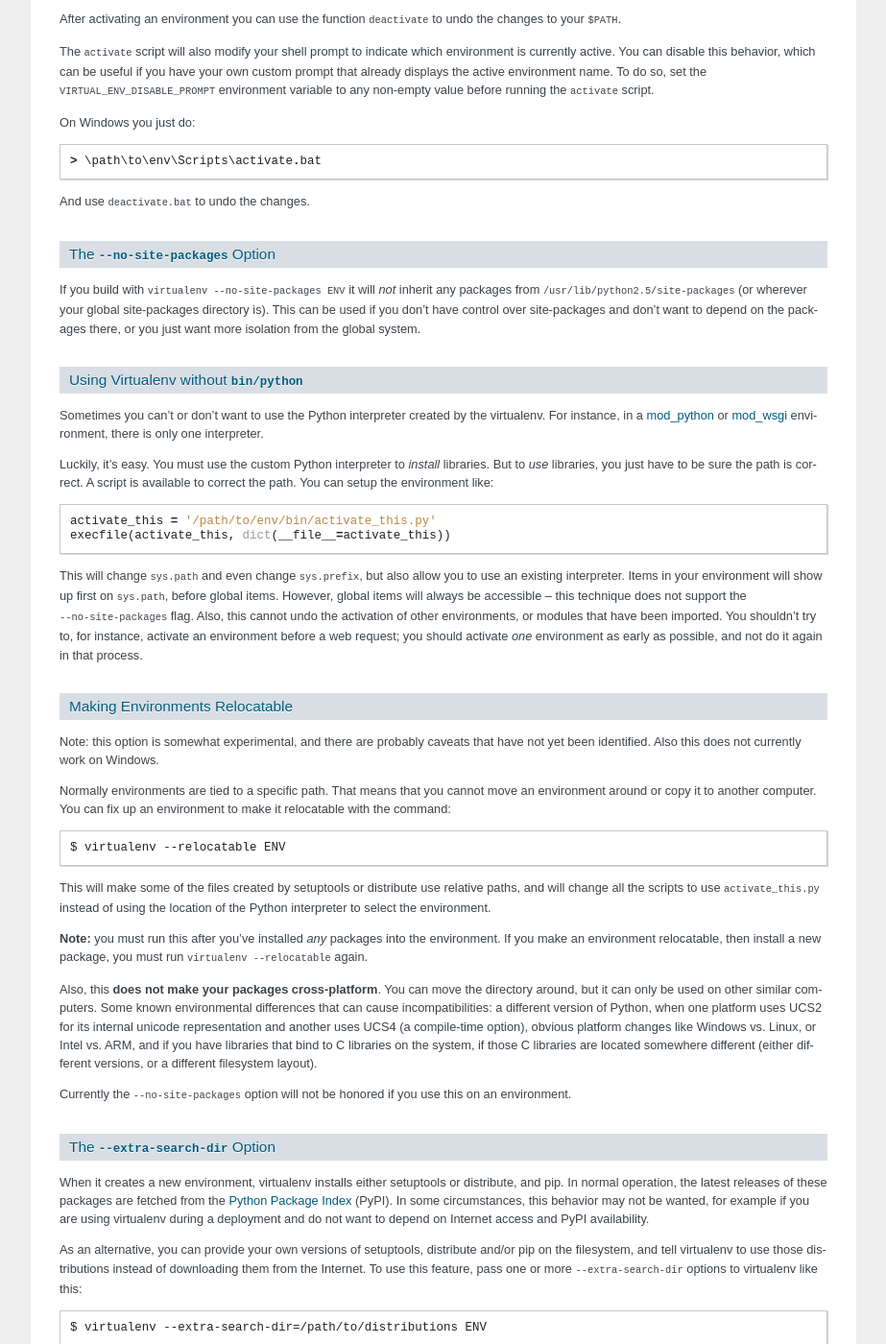
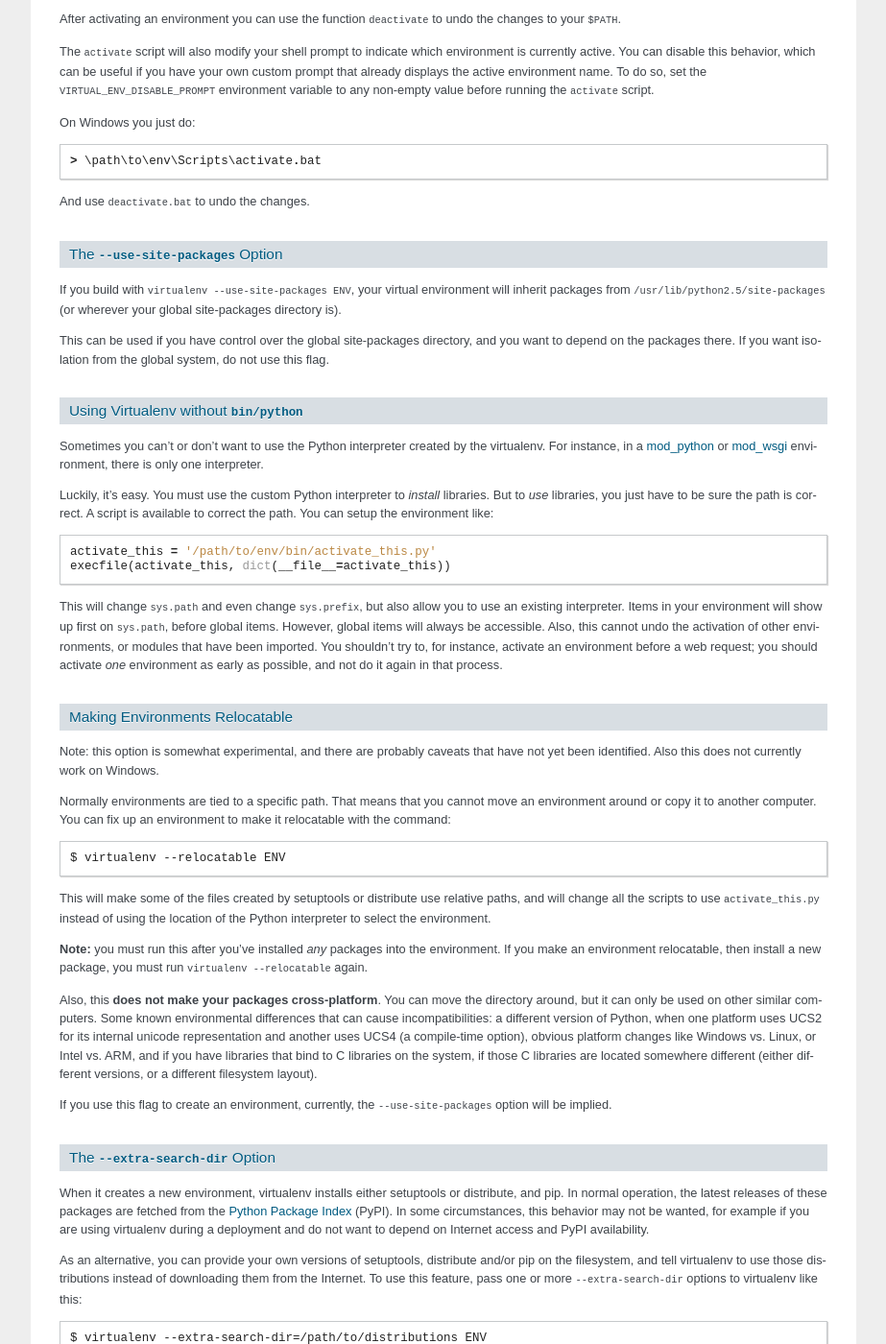
Before and after one commit to pypa/virtualenv, a Sphinx documentation site: the page built from docs/index.txt, in a window 1280 px wide and 1400 px high, scrolled down 3002 px. Shown: the whole window at 96% size, without its empty margins (198-1121 px from the left). Built offline with Sphinx 7.4.7, drawn with Linux system fonts in a browser that asks for light colours; some of the changed text lies outside the part shown.

Commit message:
invert site-packages behavior: deprecate --no-site-packages flag; add --use-site-packages flag

```diff
--- a/docs/index.txt
+++ b/docs/index.txt
@@ -207,15 +207,16 @@ On Windows you just do::
 
 And use ``deactivate.bat`` to undo the changes.
 
-The ``--no-site-packages`` Option
+The ``--use-site-packages`` Option
 ~~~~~~~~~~~~~~~~~~~~~~~~~~~~~~~~~
 
-If you build with ``virtualenv --no-site-packages ENV`` it will *not*
-inherit any packages from ``/usr/lib/python2.5/site-packages`` (or
-wherever your global site-packages directory is).  This can be used if
-you don't have control over site-packages and don't want to depend on
-the packages there, or you just want more isolation from the global
-system.
+If you build with ``virtualenv --use-site-packages ENV``, your virtual
+environment will inherit packages from ``/usr/lib/python2.5/site-packages``
+(or wherever your global site-packages directory is).
+
+This can be used if you have control over the global site-packages directory,
+and you want to depend on the packages there.  If you want isolation from the
+global system, do not use this flag.
 
 Using Virtualenv without ``bin/python``
 ~~~~~~~~~~~~~~~~~~~~~~~~~~~~~~~~~~~~~~~
@@ -236,8 +237,7 @@ can setup the environment like::
 This will change ``sys.path`` and even change ``sys.prefix``, but also allow
 you to use an existing interpreter.  Items in your environment will show up
 first on ``sys.path``, before global items.  However, global items will
-always be accessible -- this technique does not support the
-``--no-site-packages`` flag.  Also, this cannot undo the activation of other
+always be accessible.  Also, this cannot undo the activation of other
 environments, or modules that have been imported.  You shouldn't try to, for
 instance, activate an environment before a web request; you should activate
 *one* environment as early as possible, and not do it again in that process.
@@ -277,8 +277,8 @@ libraries on the system, if those C libraries are located somewhere
 different (either different versions, or a different filesystem
 layout).
 
-Currently the ``--no-site-packages`` option will not be honored if you
-use this on an environment.
+If you use this flag to create an environment, currently, the
+``--use-site-packages`` option will be implied.
 
 The ``--extra-search-dir`` Option
 ~~~~~~~~~~~~~~~~~~~~~~~~~~~~~~~~~
```
Also changed, not shown: docs/news.txt (+10 -0 lines), virtualenv.py (+18 -5 lines).
